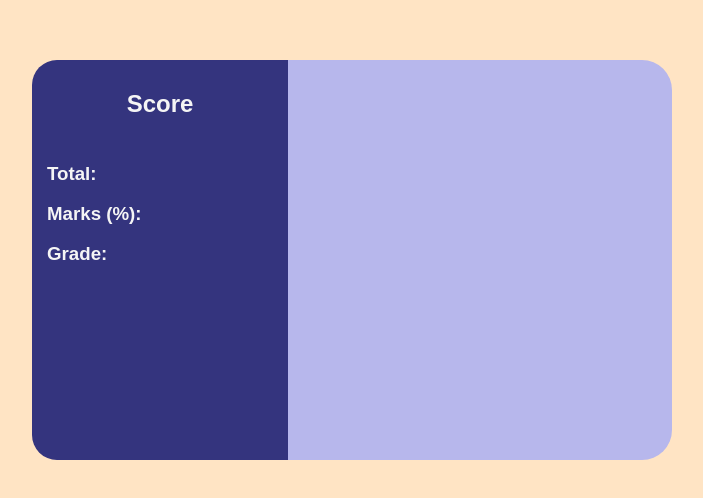
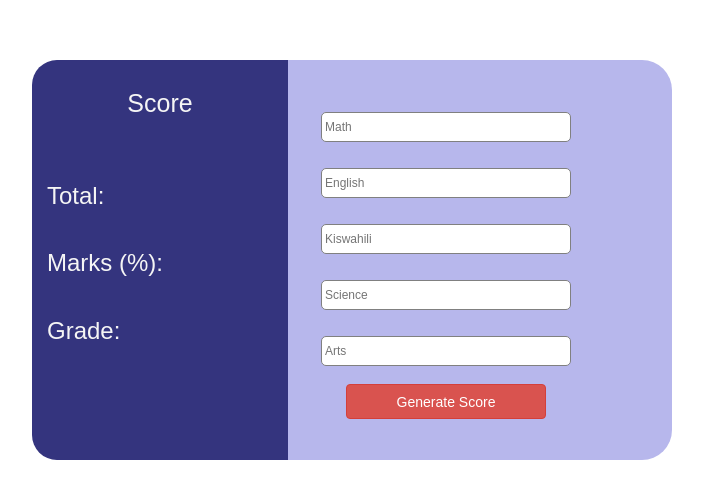
Before and after one commit to moraaruth/toy-problem, a plain HTML site: page grade-generator/index.html in a window 1280 px wide. Shown: the part 140-638 px from the top of the page, without its empty margins (288-991 px from the left). Drawn offline with nearby package versions, Linux system fonts and the light colour scheme.

Commit message:
adding button using bootstrap and more style to grade generator

```diff
--- a/grade-generator/index.css
+++ b/grade-generator/index.css
@@ -29,16 +29,54 @@ body{
 }
 .heading h2{
     text-align: center;
-    font-size: 1.5rem;
+    font-size: 2.5rem;
     margin: 30px;
     color: whitesmoke;
 }
 .total{
     margin: 15px;
     color: whitesmoke;
-    font-size:1.0rem ;
+    font-size:.8rem ;
     position: absolute;
     justify-content: space-evenly;
 
 
 }
+.main{
+    min-height: 50vh;
+    min-width: 60vw;
+    align-items: center;
+    display: flex;
+    justify-content: center;
+    text-align: center;
+    padding: .3rem;
+    margin-left: 30px;
+    font-size: 30px;
+
+
+
+}
+.main-score{
+    text-align: center;
+}
+.main-score input{
+    height: 30px;
+    margin: 13px;
+    width:250px ;
+    font-size: 1.2rem;
+    padding: .3rem;
+    border-radius: 5px;
+    font-weight: 900px;
+    outline: none;
+    border: 1px solid gray;
+    background-color:white ;
+
+}
+button{
+    height: 35px;
+    width: 200px;
+    font-size: 15px;
+    font-weight: 800px;
+    outline: none;
+    cursor: pointer;
+}
--- a/grade-generator/index.html
+++ b/grade-generator/index.html
@@ -7,6 +7,8 @@
     <meta name="viewport" content="width=device-width, initial-scale=1.0">
     <title>Grade Generator</title>
     <link rel="stylesheet" href="index.css">
+    <link rel="stylesheet" href="https://cdn.jsdelivr.net/npm/bootstrap@3.3.7/dist/css/bootstrap.min.css"
+        integrity="sha384-BVYiiSIFeK1dGmJRAkycuHAHRg32OmUcww7on3RYdg4Va+PmSTsz/K68vbdEjh4u" crossorigin="anonymous">
 </head>
 
 <body>
@@ -23,6 +25,22 @@
             </div>
 
         </div>
+        <div class="main">
+            <div class="main-score">
+                <input type="number" name="Math" id="math" placeholder="Math"><br>
+                <input type="number" name="English" id="english" placeholder="English"><br>
+                <input type="number" name="Kiswahili" id="kiswahili" placeholder="Kiswahili"><br>
+                <input type="number" name="Science" id="science" placeholder="Science"><br>
+                <input type="number" name="Arts" id="arts" placeholder="Arts"><br>
+                <button type="button" class="btn btn-danger" style="color: white;" onclick="getScore">Generate
+                    Score</button>
+
+
+            </div>
+
+
+        </div>
+
 
     </div>
 
```
